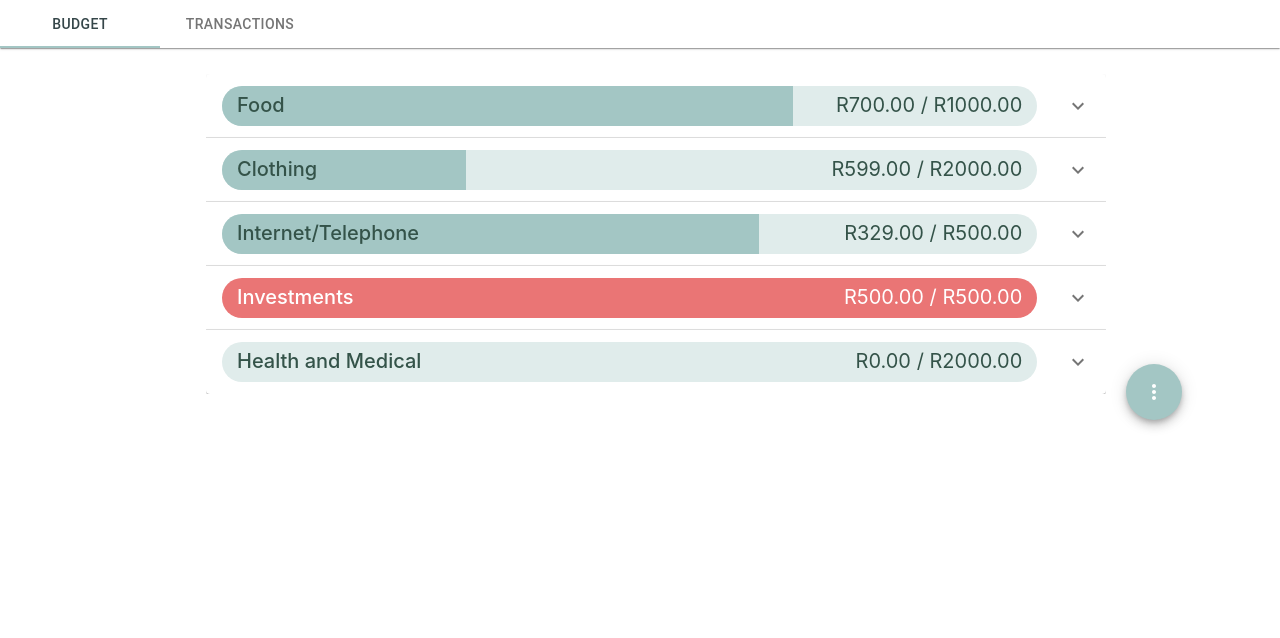
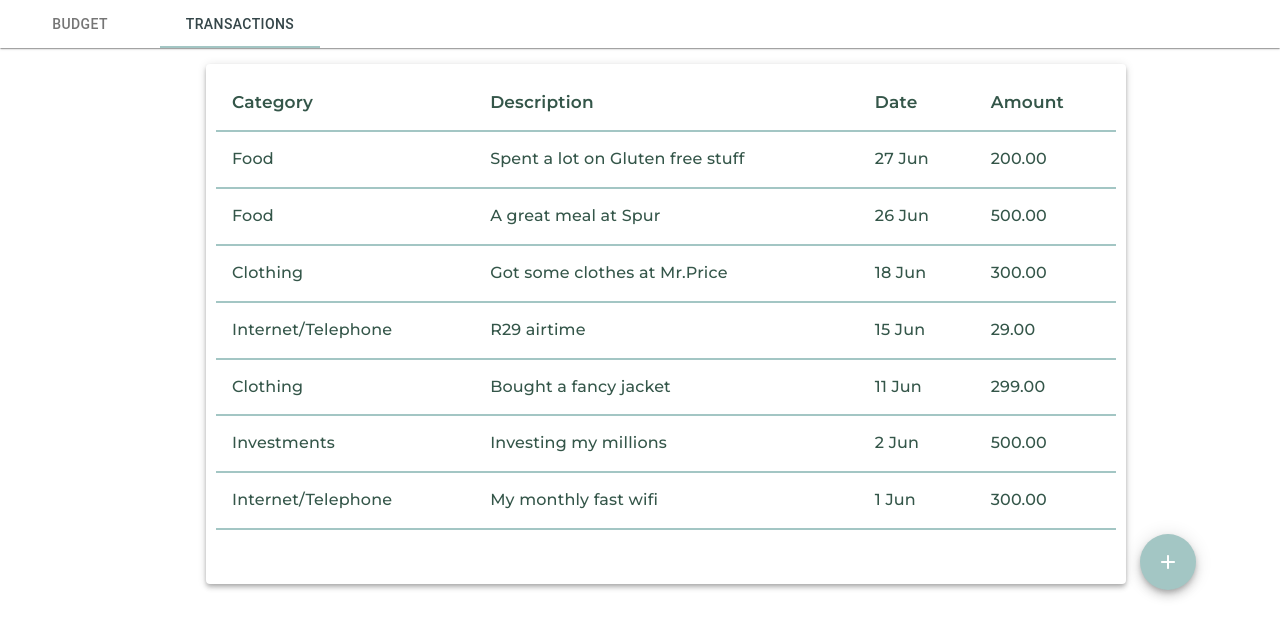
Before and after one commit to jessemart07/budget-buddy, a React (Create React App) app: page /Create-budget in a window 1280 px wide. Shown: the top 638 px of the page. Built offline with nearby package versions, Linux system fonts and the light colour scheme.

Commit message:
-update transaction data structure and table

```diff
--- a/src/components/Budget/BudgetItem/BudgetItem.js
+++ b/src/components/Budget/BudgetItem/BudgetItem.js
@@ -36,15 +36,22 @@ const BudgetItem = (props) => {
     let barWidth = 0;
     let full = false;
     let items = "You have no items in this category yet";
+
     barWidth = props.actual /props.budget *100;
+
     const styles = useStyles()
+
     if(props.items != null){
+        let id = 0;
          items = Object.keys(props.items).map(item => {
+            id++;
             return(
                 <ItemDetails
+                    key={id}
                     amount={props.items[item].amount}
                     description={props.items[item].name}/>
             )
+
         })
     }
 
@@ -53,8 +60,6 @@ const BudgetItem = (props) => {
         barWidth = 100;
         full = true;
     }
-
-
 
     return(
         <Accordion>
--- a/src/components/Budget/BudgetItem/ItemDetails/ItemDetails.js
+++ b/src/components/Budget/BudgetItem/ItemDetails/ItemDetails.js
@@ -1,50 +1,22 @@
 import React from 'react';
 import classes from './ItemDetails.module.css';
 import { makeStyles } from '@material-ui/core';
+import TableCell from '@material-ui/core/TableCell';
+import TableRow from '@material-ui/core/TableRow';
 
-import TableCell from '@material-ui/core/TableCell';
-
-import TableRow from '@material-ui/core/TableRow';
-import Paper from '@material-ui/core/Paper';
 
 const useStyles = makeStyles(() => ({
-    container:{
-        fontFamily: "'Montserrat' sans-serif",
-        padding:10,
-        overflow: "hidden"
-    },
-    headercell: {
-        fontFamily: "Montserrat, sans-serrif" ,
-        fontSize: 17,
-        color: "#345649",
-        borderBottom: "2px solid #a3c6c4 ",
-        fontWeight:600
-    },
     cell:{
         fontFamily: "Montserrat, sans-serrif" ,
         fontSize: 16,
         color: "#345649",
         borderBottom: "2px solid #a3c6c4 ",
         fontWeight:500
-    },
-    row:{
-
-    },
-    header:{
-
     }
 }))
 
-const data = [
-    {description: "Water Bill", amount: "500.00"},
-    {description: "Electricty Bill", amount: "300.00"}
-]
-
-
 const ItemDetails = (props) => {
-    console.log("[ItemDetails.js]" + props.items);
     const styles = useStyles();
-
 
     return(
         <TableRow className={styles.row} key={props.description}>
--- a/src/components/Transactions/Transactions.js
+++ b/src/components/Transactions/Transactions.js
@@ -41,15 +41,142 @@ const useStyles = makeStyles((theme) => ({
         right:0
     }
 }))
+
 const data = [
-    {category:"Food", description: "Checkers Groceries", date:"26 July", amount:"R500.00"},
-    {category: "Investments", description:"FNB Savings Account",date: "22 July", amount:"R1,200.00"},
-    {category: "Investments", description:"FNB Savings Account", date:"20 July", amount:"R1,200.00"}
-]
+    {
+        category:"Food",
+        budget: 1000,
+        items:{
+            item1:{
+                    name:"Spur",
+                    description: "A great meal at Spur",
+                    amount: 500,
+                    date: new Date("2020-07-26")
+                },
+            item2:{
+                    name:"Woolworths",
+                    description: "Spent a lot on Gluten free stuff",
+                    amount: 200,
+                    date: new Date("2020-07-27")
+                }
+        }
+    },
+    {
+        category:"Clothing",
+        budget: 2000,
+        items:{
+            item1:{
+                    name:"Mr.Price",
+                    description: "Got some clothes at Mr.Price",
+                    amount: 300,
+                    date: new Date("2020-07-18")
+                },
+            item2:{
+                    name:"Woolworths",
+                    description: "Bought a fancy jacket",
+                    amount: 299,
+                    date: new Date("2020-07-11")
+                }
+        }
+    },
+    {
+        category:"Internet/Telephone",
+        budget: 500,
+        items:{
+            item1:{
+                    name:"Vodacom",
+                    description: "R29 airtime",
+                    amount: 29,
+                    date: new Date("2020-07-15")
+                },
+            item2:{
+                    name:"Fibre Telecoms",
+                    description: "My monthly fast wifi",
+                    amount: 300,
+                    date: new Date("2020-07-01")
+                }
+        }
+    },
+    {
+        category:"Investments",
+        budget: 500,
+        items:{
+            item1:{
+                name:"FNB Savings",
+                description: "Investing my millions",
+                amount: 500,
+                date: new Date("2020-07-02")
+            },
+        }
+    },
+    {
+        category:"Health and Medical",
+        budget:2000
+    }
+];
+
+
 const Transactions = () => {
     const styles = useStyles();
+    let tableRow;
+    let transactions=[];
+    data.map(row => {
+        const category = row.category;
+        if(row.items != null){
+        Object.keys(row.items).map(itemKey => {
+                transactions.push({
+                    category: category,
+                    ...row.items[itemKey]
+                });
+            }
+        )}
+    })
+    const sortedTranasctions = transactions.sort((a,b) => b.date - a.date)
+    const ConvertMonth = (month) => {
+        switch(month){
+            case(1):
+                return "Jan";
+                break;
+            case(2):
+                return "Feb";
+                break;
+            case(3):
+                return "Mar";
+                break;
+            case(4):
+                return "Apr";
+                break;
+            case(5):
+                return "May";
+                break;
+            case(6):
+                return "Jun";
+                break;
+            case(7):
+                return "Jul";
+                break;
+            case(8):
+                return "Aug";
+                break;
+            case(9):
+                return "Sep";
+                break;
+            case(10):
+                return "Oct";
+                break;
+            case(11):
+                return "Nov";
+                break;
+            case(12):
+                return "Dec";
+                break;
+            default:
+                return "Month";
+                break;
+        }
+    }
+
     return(
-
         <React.Fragment>
         <div className={classes.Transactions}>
             <TableContainer className={styles.container} component={Paper} elevation="4">
@@ -63,14 +190,21 @@ const Transactions = () => {
                         </TableRow>
                     </TableHead>
                     <TableBody>
-                        {data.map((row)=>(
-                            <TableRow className={styles.row}>
-                                <TableCell className={styles.cell} component="th" scope={row}>{row.category}</TableCell>
-                                <TableCell className={styles.cell} >{row.description}</TableCell>
-                                <TableCell className={styles.cell} >{row.date}</TableCell>
-                                <TableCell className={styles.cell} >{row.amount}</TableCell>
-                            </TableRow>
-                        ))}
+                        {sortedTranasctions.map((row)=>{
+                            const cat = row.category;
+                            console.log(row);
+                            const day = row.date.getDate();
+                            const month = ConvertMonth(row.date.getMonth());
+                                return (
+                                    <TableRow className={styles.row}>
+                                        <TableCell className={styles.cell} component="th" scope={row}>{cat}</TableCell>
+                                        <TableCell className={styles.cell} >{row.description}</TableCell>
+                                        <TableCell className={styles.cell} >{day + " " + month}</TableCell>
+                                        <TableCell className={styles.cell} >{Number.parseFloat(row.amount).toFixed(2)}</TableCell>
+                                    </TableRow>
+                                )
+                            }
+                        )}
                     </TableBody>
                 </Table>
             </TableContainer>
--- a/src/containers/BudgetBuddy/BudgetBuddy.js
+++ b/src/containers/BudgetBuddy/BudgetBuddy.js
@@ -12,7 +12,7 @@ import classes from './BudgetBuddy.module.css';
 
 class BudgetBuddy extends Component {
     state = {
-        value: 0
+        value: 1
 
     }
 
```
Also changed, not shown: src/components/Budget/Budget.js (+5 -11 lines).
